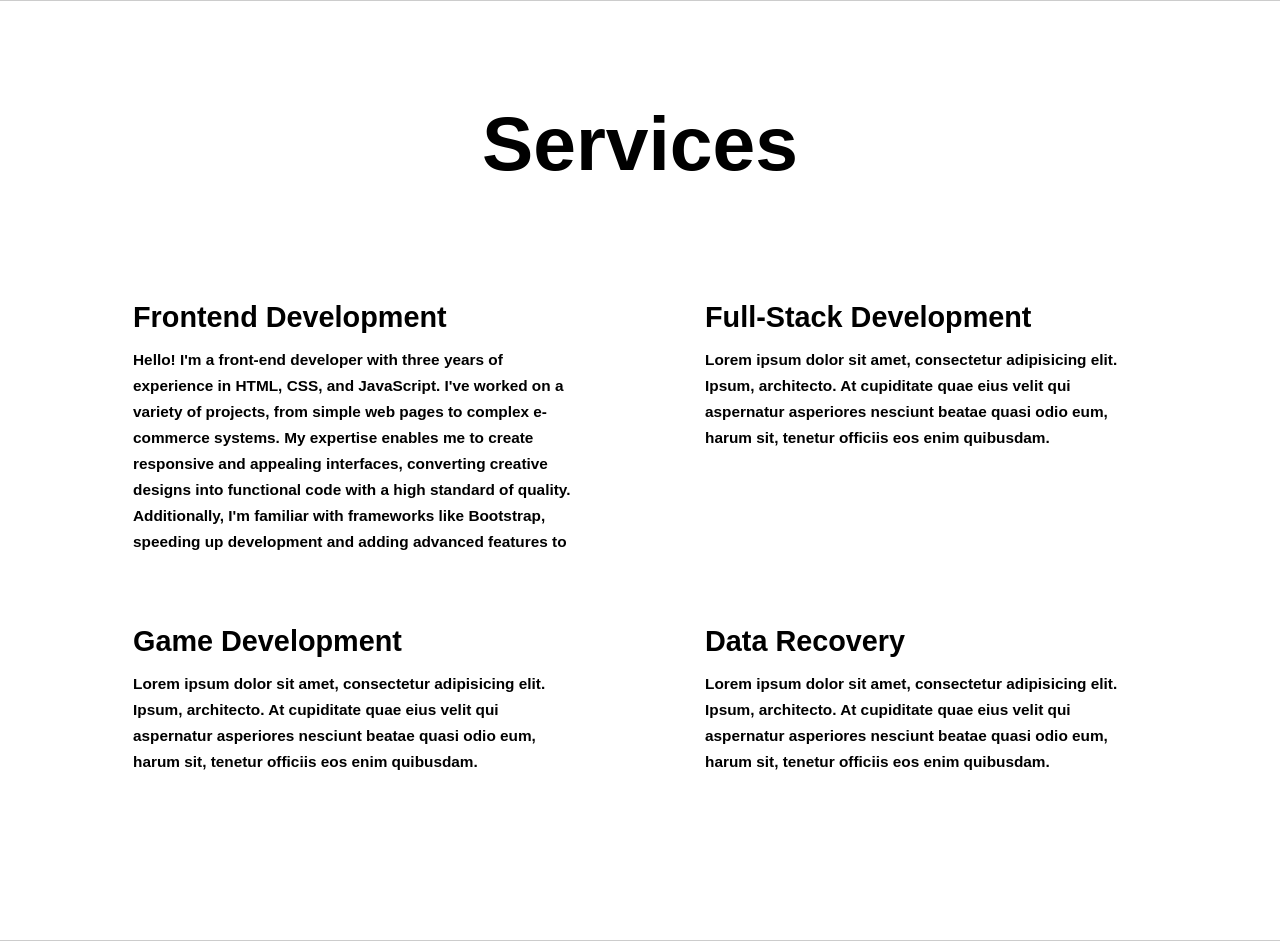
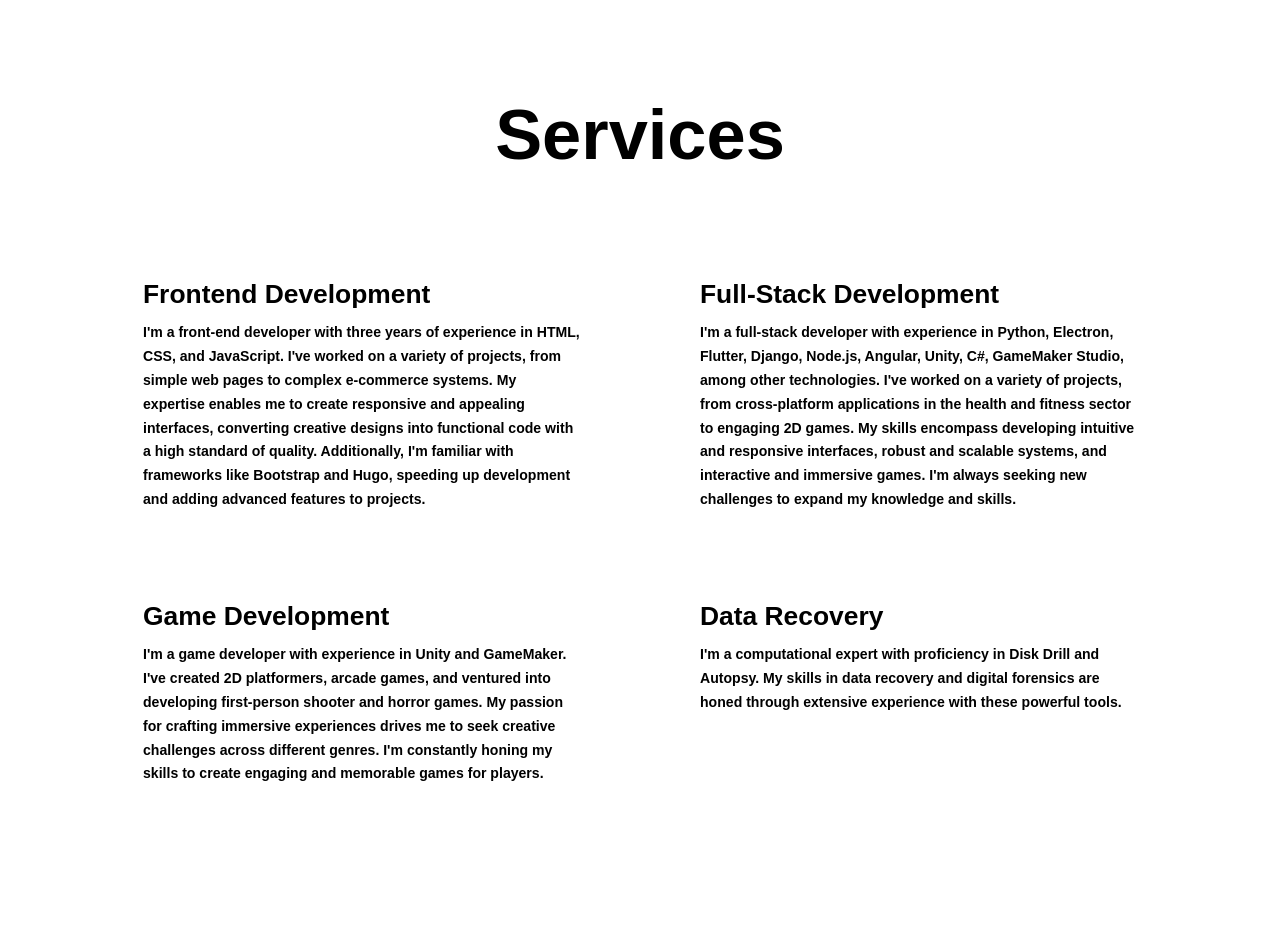
Before and after one commit to MarquisWolfbloodofRaven/Portfolio-V2, a PHP site: page / in a window 1280 px wide. Shown: the part 1600-2541 px from the top of the page. Run offline with PHP 8.4, Linux system fonts and the light colour scheme.

Commit message:
semi final version we need the projects.

```diff
--- a/index.html
+++ b/index.html
@@ -85,10 +85,10 @@
             <div class="service-box">
                 <div class="service-info">
                     <h4>Frontend Development</h4>
-                    <p>Hello! I'm a front-end developer with three years of experience in HTML, CSS, and JavaScript.
+                    <p>I'm a front-end developer with three years of experience in HTML, CSS, and JavaScript.
                     I've worked on a variety of projects, from simple web pages to complex e-commerce systems.
                      My expertise enables me to create responsive and appealing interfaces, converting creative designs into functional code with a high standard of quality.
-                    Additionally, I'm familiar with frameworks like Bootstrap, speeding up development and adding advanced features to projects.
+                    Additionally, I'm familiar with frameworks like Bootstrap and Hugo, speeding up development and adding advanced features to projects.
                     </p>
                 </div>
             </div>
@@ -96,27 +96,30 @@
             <div class="service-box">
                 <div class="service-info">
                     <h4>Full-Stack Development</h4>
-                    <p>Lorem ipsum dolor sit amet, consectetur adipisicing elit.
-                    Ipsum, architecto. At cupiditate quae eius velit qui aspernatur asperiores nesciunt beatae quasi odio eum,
-                    harum sit, tenetur officiis eos enim quibusdam.</p>
+                    <p>I'm a full-stack developer with experience in Python, Electron, Flutter, Django, Node.js, Angular, Unity, C#, GameMaker Studio, among other technologies.
+                        I've worked on a variety of projects, from cross-platform applications in the health and fitness sector to engaging 2D games.
+                        My skills encompass developing intuitive and responsive interfaces, robust and scalable systems, and interactive and immersive games.
+                        I'm always seeking new challenges to expand my knowledge and skills.
+                    </p>
                 </div>
             </div>
 
             <div class="service-box">
                 <div class="service-info">
                     <h4>Game Development</h4>
-                    <p>Lorem ipsum dolor sit amet, consectetur adipisicing elit.
-                    Ipsum, architecto. At cupiditate quae eius velit qui aspernatur asperiores nesciunt beatae quasi odio eum,
-                    harum sit, tenetur officiis eos enim quibusdam.</p>
+                    <p> I'm a game developer with experience in Unity and GameMaker. I've created 2D platformers, arcade games, and ventured into developing first-person shooter and horror games.
+                        My passion for crafting immersive experiences drives me to seek creative challenges across different genres.
+                        I'm constantly honing my skills to create engaging and memorable games for players.
+                    </p>
                 </div>
             </div>
 
             <div class="service-box">
                 <div class="service-info">
                     <h4>Data Recovery</h4>
-                    <p>Lorem ipsum dolor sit amet, consectetur adipisicing elit.
-                    Ipsum, architecto. At cupiditate quae eius velit qui aspernatur asperiores nesciunt beatae quasi odio eum,
-                    harum sit, tenetur officiis eos enim quibusdam.</p>
+                    <p>I'm a computational expert with proficiency in Disk Drill and Autopsy.
+                     My skills in data recovery and digital forensics are honed through extensive experience with these powerful tools.
+                    </p>
                 </div>
             </div>
         </div>
@@ -237,5 +240,6 @@
             ₢ Otávio Pena | All Rights Reserved
         </p>
     </footer>
+    <script src="script.js"></script>
 </body>
 </html>
--- /dev/null
+++ b/script.js
@@ -0,0 +1,26 @@
+let menuIcon = document.querySelector('menu-icon');
+let navbar = document.querySelector('.navbar');
+let sections = document.querySelector('section');
+let navLinks = document.querySelector('header nav a');
+
+window.onscroll = () => {
+    sections.forEach(sec => {
+        let top = window.scrollY;
+        let offset = sec.offsetTop - 150;
+        let height = sec.offsetHeight;
+        let id = sec.getAttribute('id');
+
+        if(top >= offset && top < offset + height){
+            navLinks.forEach(links => {
+                links.classList.remove('active');
+                document.querySelector('header nav a [href*=' + id + ']').classList.add('active')
+            })
+        }
+    })
+}
+
+
+menuIcon.onclick = () => {
+    menuIcon.classList.toggle('bx-x');
+    navbar.classList.toggle('active');
+}
--- a/style.css
+++ b/style.css
@@ -655,3 +655,106 @@ span{
     font-size: 16px;
     color: white;
 }
+
+@media(max-width:1285px){
+    html{
+        font-size: 55%;
+    }
+     .services-container{
+        padding-bottom: 7rem;
+        grid-template-columns: repeat(2,1fr);
+        margin: 0 5rem;
+     }
+}
+
+@media(max-width:991px){
+    header{
+        padding: 2rem 3%;
+    }
+    section{
+        padding: 10rem 3% 2rem;
+    }
+    .timeline-items::before{
+        left: 7px;
+
+    }
+    .timeline-item:nth-child(odd){
+        padding-right: 0;
+        text-align: left;
+    }
+    .timeline-item:nth-child(odd),
+    .timeline-item:nth-child(even){
+        padding-left: 37px;
+    }
+    .timeline-dot{
+        left: 0;
+
+    }
+    .services{
+        padding-bottom: 7rem;
+    }
+    .footer{
+        padding: 2rem 3%;
+    }
+}
+
+@media(max-width:895px){
+    #menu-icon{
+        display: block;
+    }
+    .navbar{
+        position: absolute;
+        top: 100%;
+        right: 0;
+        width: 50%;
+        padding: 1rem 3%;
+        background: rgba(0, 0, 0, 0.8);
+        backdrop-filter: blur(20px);
+        border-bottom-left-radius: 2rem;
+        border-left: 2px solid var(--main-color);
+        border-bottom: 2px solid var(--main-color);
+        display: none;
+    }
+    .navbar.active{
+        display: block;
+    }
+    .navbar a{
+        display: block;
+        font-size: 2rem;
+        margin: 3rem 0;
+        color: white;
+    }
+
+    .home{
+        flex-direction: column-reverse;
+        margin: 5rem 4rem;
+
+    }
+
+    .home-content h3{
+        font-size: 2.6rem;
+    }
+
+    .home-content h1{
+        font-size: 8rem;
+        margin-top: 3rem;
+    }
+    .home-content p{
+        max-width: 600px;
+        margin: 0 auto;
+
+    }
+
+    .home-img img{
+        width: 50vw;
+        height: 50vw;
+    }
+
+    .services h2{
+        margin-bottom: 3rem;
+
+    }
+    .services-container{
+        grid-template-columns: repeat(1,1fr);
+    }
+}
```
